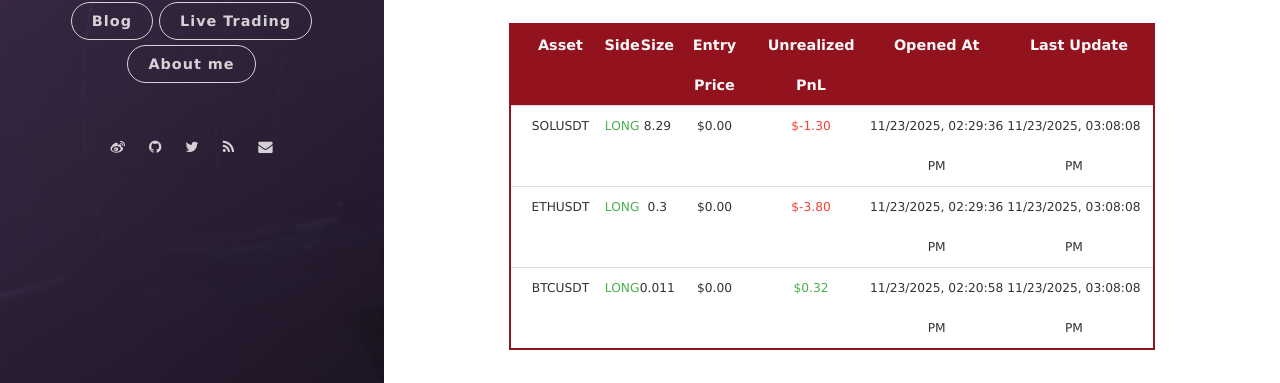
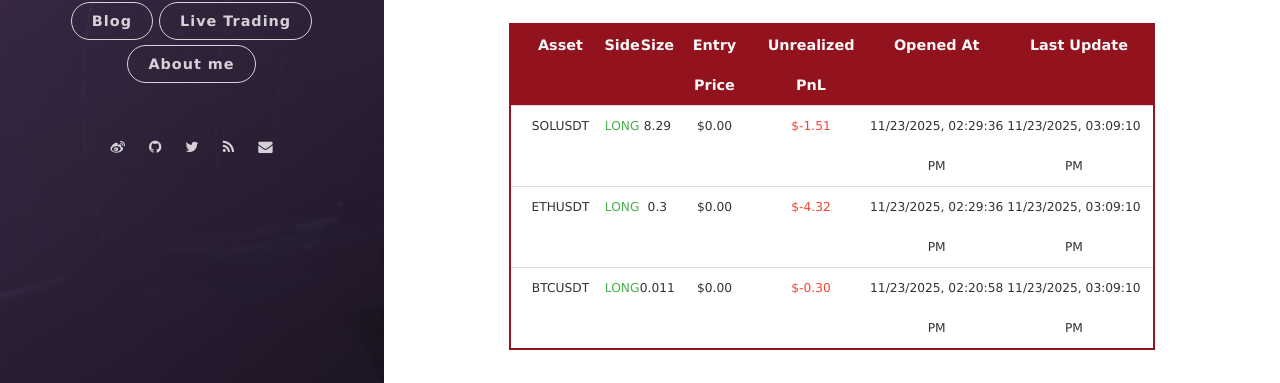
Before and after one commit to leeyegy/leeyegy.github.io, a Jekyll site: the page built from live-trading.html, in a window 1280 px wide and 1026 px high. Shown: the part 576-959 px from the top of the window. Built offline with Jekyll 4.4.1, drawn with Linux system fonts in a browser that asks for light colours; nearby versions of some CDN libraries.

Commit message:
AccountMonitor: refresh positions 2025-11-23T23:09:10+08:00

```diff
--- a/assets/data/binance/positions.json
+++ b/assets/data/binance/positions.json
@@ -4,26 +4,26 @@
     "side": "LONG",
     "size": 8.29,
     "entryPrice": 0.0,
-    "unrealizedPnl": -1.29870824,
+    "unrealizedPnl": -1.50819646,
     "openedAt": "2025-11-23T22:29:36+08:00",
-    "reportedAt": "2025-11-23T23:08:08+08:00"
+    "reportedAt": "2025-11-23T23:09:10+08:00"
   },
   {
     "symbol": "ETHUSDT",
     "side": "LONG",
     "size": 0.3,
     "entryPrice": 0.0,
-    "unrealizedPnl": -3.79624185,
+    "unrealizedPnl": -4.31894883,
     "openedAt": "2025-11-23T22:29:36+08:00",
-    "reportedAt": "2025-11-23T23:08:08+08:00"
+    "reportedAt": "2025-11-23T23:09:10+08:00"
   },
   {
     "symbol": "BTCUSDT",
     "side": "LONG",
     "size": 0.011,
     "entryPrice": 0.0,
-    "unrealizedPnl": 0.31982611,
+    "unrealizedPnl": -0.29821717,
     "openedAt": "2025-11-23T22:20:58+08:00",
-    "reportedAt": "2025-11-23T23:08:08+08:00"
+    "reportedAt": "2025-11-23T23:09:10+08:00"
   }
 ]
```
